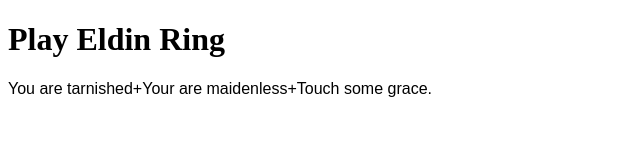
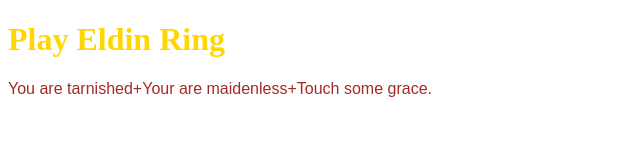
Before and after one commit to AYYYYYCONO/jaydenm.tech, a plain HTML site: page index.html in a window 1280 px wide. Shown: the whole page, without its empty margins (0-640 px from the left). Drawn offline with Linux system fonts and the light colour scheme.

Commit message:
Update style.css

```diff
--- a/style.css
+++ b/style.css
@@ -1,3 +1,7 @@
 p {
   font-family: sans-serif;
+    color: brown;
 }
+h1 {
+    color: gold;
+}
```
